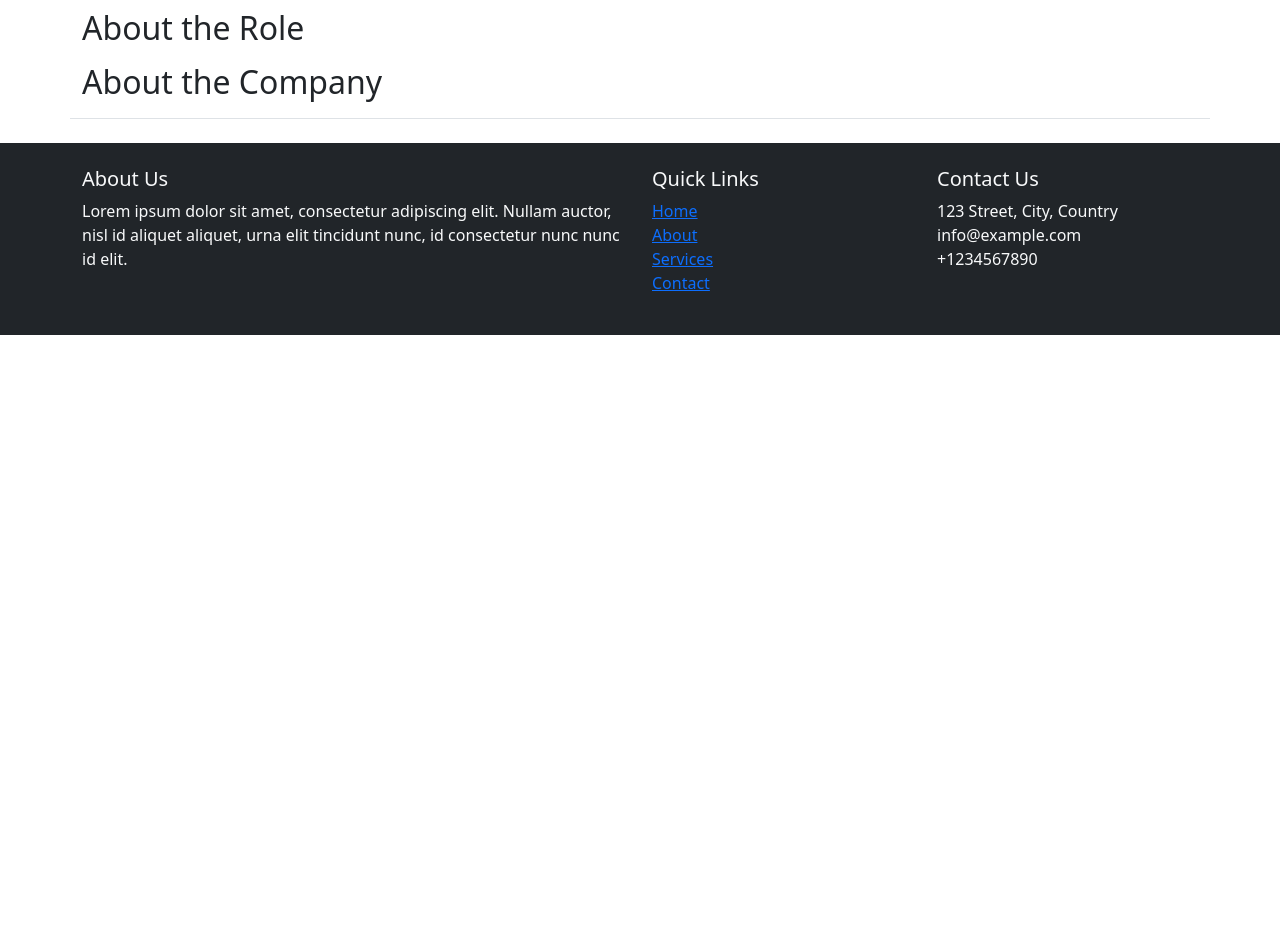
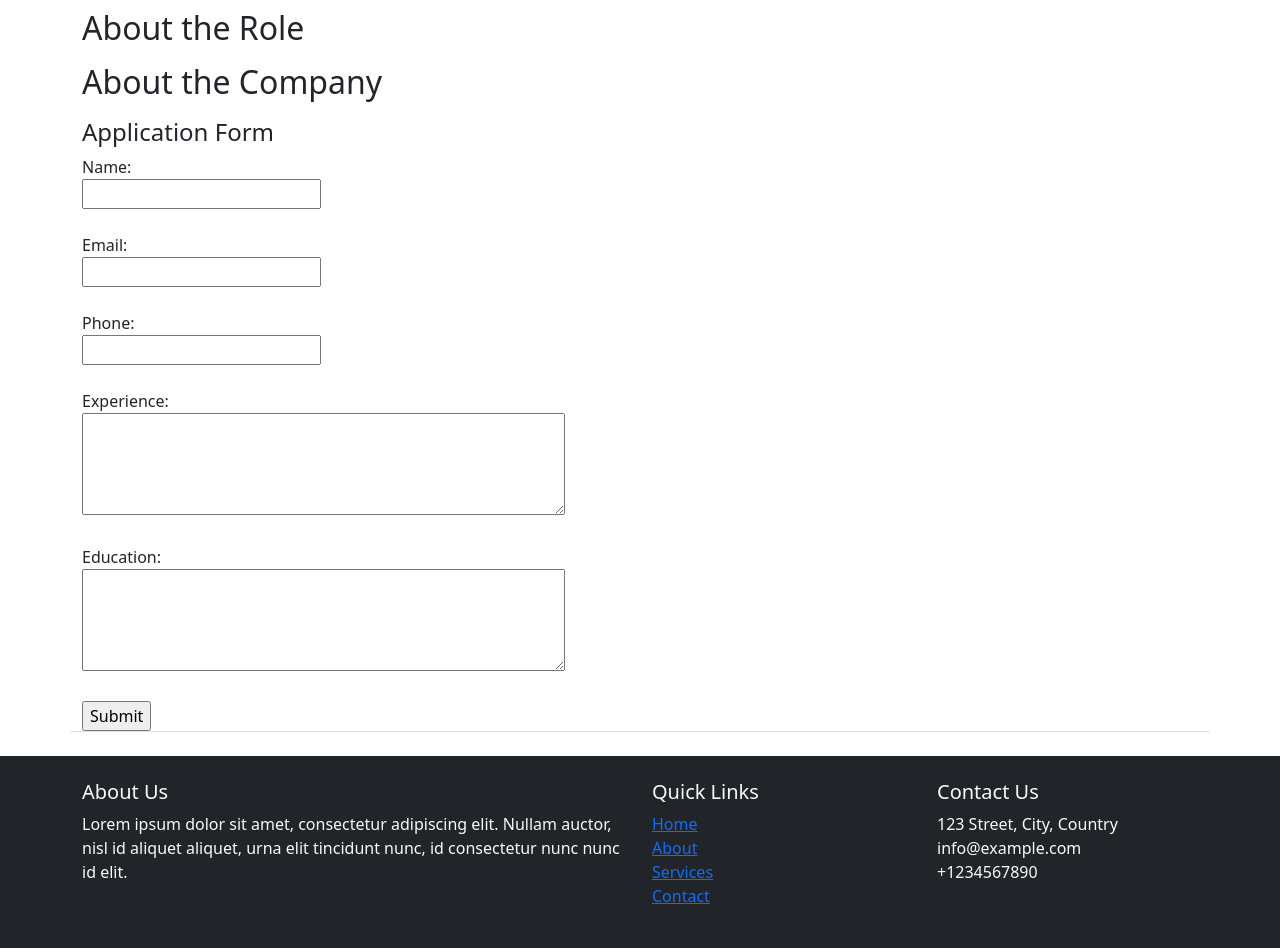
Before and after one commit to TaylorHuston/jovian-carrers, a Flask app: template templates/jobpage.html in a window 1280 px wide. Shown: the part 463-1411 px from the top of the page. Before the commit the page ends 798 px from the top, so only its background shows below. Run offline with Flask 3, Linux system fonts and the light colour scheme; the template is opened without the code that fills it, so the values that code supplies are empty.

Commit message:
Add form, post data to sample page

```diff
--- a/app.py
+++ b/app.py
@@ -1,4 +1,4 @@
-from flask import Flask, jsonify, render_template
+from flask import Flask, jsonify, render_template, request
 from database import load_jobs
 import os
 
@@ -54,6 +54,11 @@ def show_job(id):
     else:
         return "Job not found", 404
 
+@app.post("/job/<id>/apply")
+def apply_to_jobs(id):
+    data = request.form
+    return render_template('application_submitted.html', application=data)
+
 # If ran from the command line with python3 app.py
 if __name__ == "__main__":
     app.run(host='0.0.0.0', debug=True)
--- /dev/null
+++ b/templates/application_form.html
@@ -0,0 +1,20 @@
+<h4>Application Form</h4>
+
+<form action="/job/{{job['id']}}/apply" method="post">
+    <label for="name">Name:</label><br>
+    <input type="text" id="name" name="name" required><br><br>
+
+    <label for="email">Email:</label><br>
+    <input type="email" id="email" name="email" required><br><br>
+
+    <label for="phone">Phone:</label><br>
+    <input type="tel" id="phone" name="phone" required><br><br>
+
+    <label for="experience">Experience:</label><br>
+    <textarea id="experience" name="experience" rows="4" cols="50"></textarea><br><br>
+
+    <label for="education">Education:</label><br>
+    <textarea id="education" name="education" rows="4" cols="50"></textarea><br><br>
+
+    <input type="submit" value="Submit">
+</form>
--- a/templates/jobpage.html
+++ b/templates/jobpage.html
@@ -24,7 +24,9 @@
                 <h2 class="mt-2">About the Company</h2>
                 <p class="lead">{{company_description}}</p>
             </div>
+        {% include 'application_form.html' %}
         </div>
+
     </div>
     {% include 'footer.html' %}
     <script src="https://cdn.jsdelivr.net/npm/bootstrap@5.3.3/dist/js/bootstrap.bundle.min.js"
```
Also changed, not shown: templates/application_submitted.html (added, +33 -0 lines).
